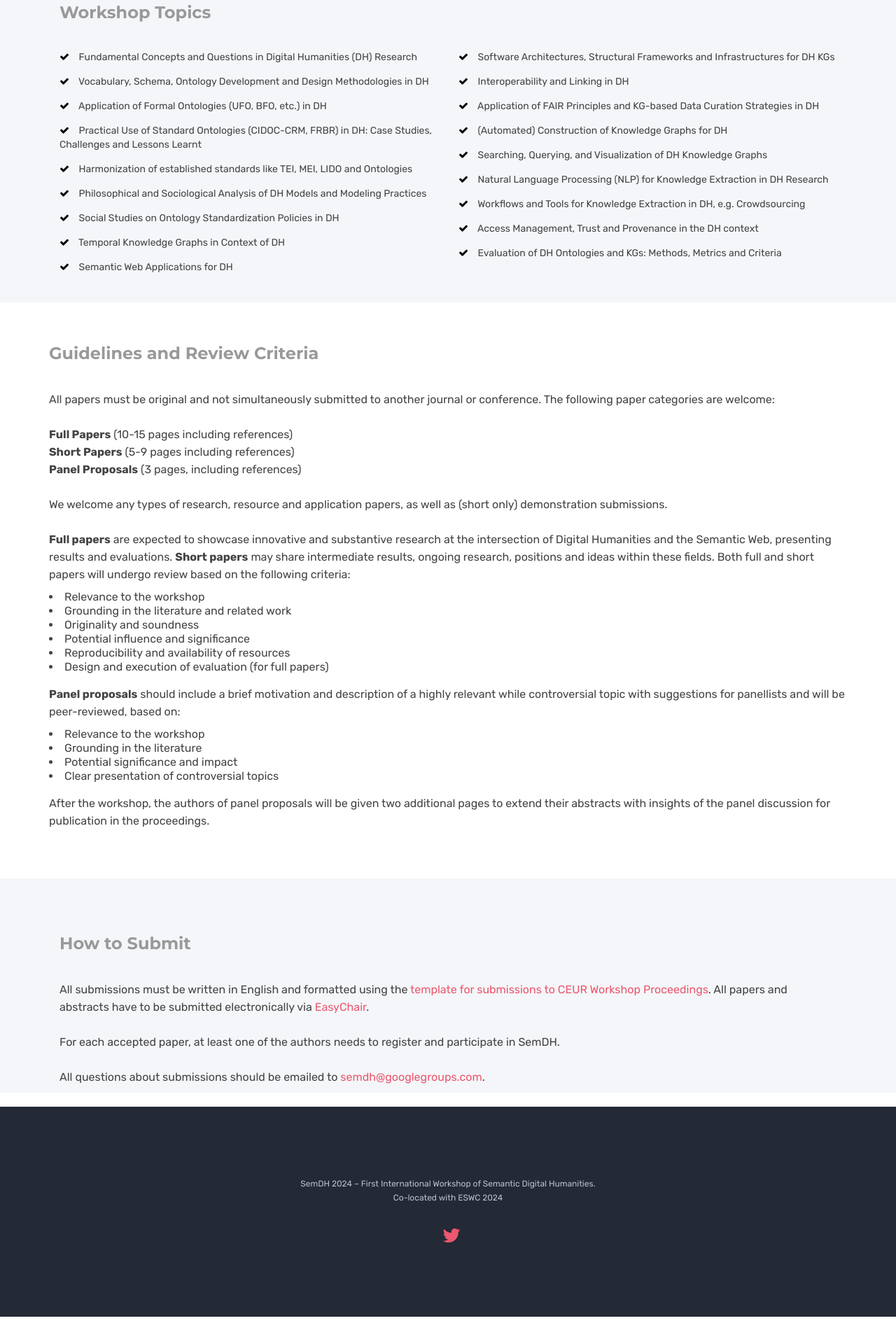
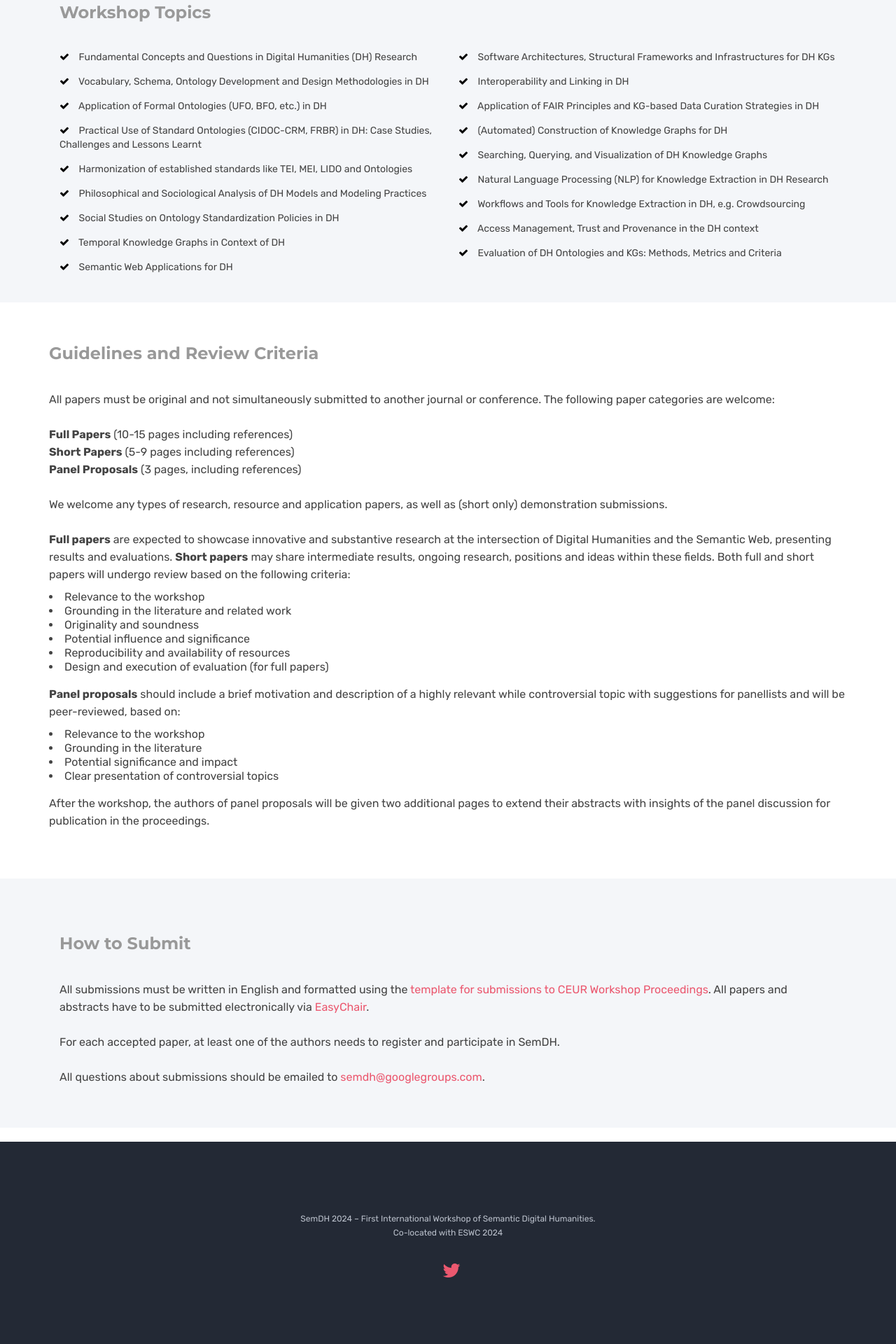
Before and after one commit to SemDH/semdh.github.io, a Jekyll site: the page built from callforpapers.html, in a window 1280 px wide. Shown: the part 732-2652 px from the top of the page at 70% size. Built offline with Jekyll 4.4.1, drawn with Linux system fonts in a browser that asks for light colours.

Commit message:
call for paper update

```diff
--- a/callforpapers.html
+++ b/callforpapers.html
@@ -212,8 +212,8 @@ canonical: https://semdh.github.io
         All questions about submissions should be emailed to
         <a href="mailto:semdh@googlegroups.com">semdh@googlegroups.com</a>.
         </p>
+        <div class="mb-60"></div>
       </div>
-      <div class="mb-60"></div>
     </div>
   </div>
 </div>
```
